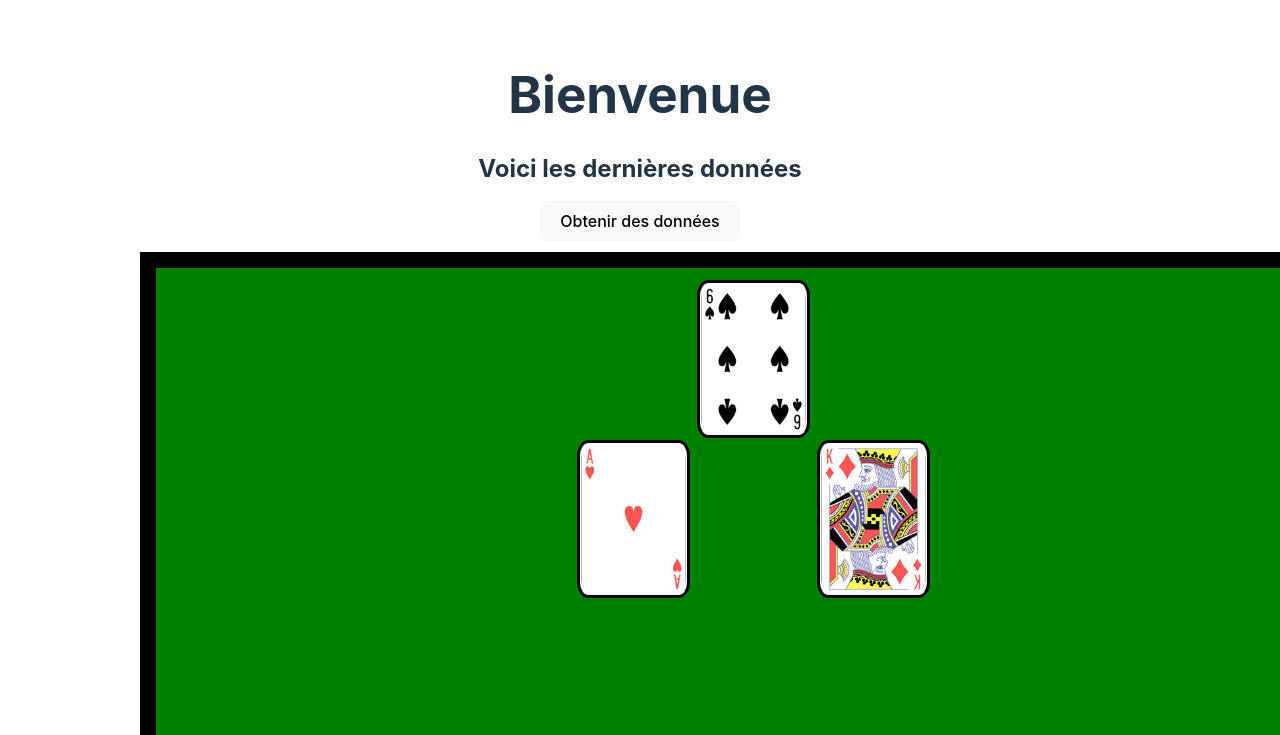
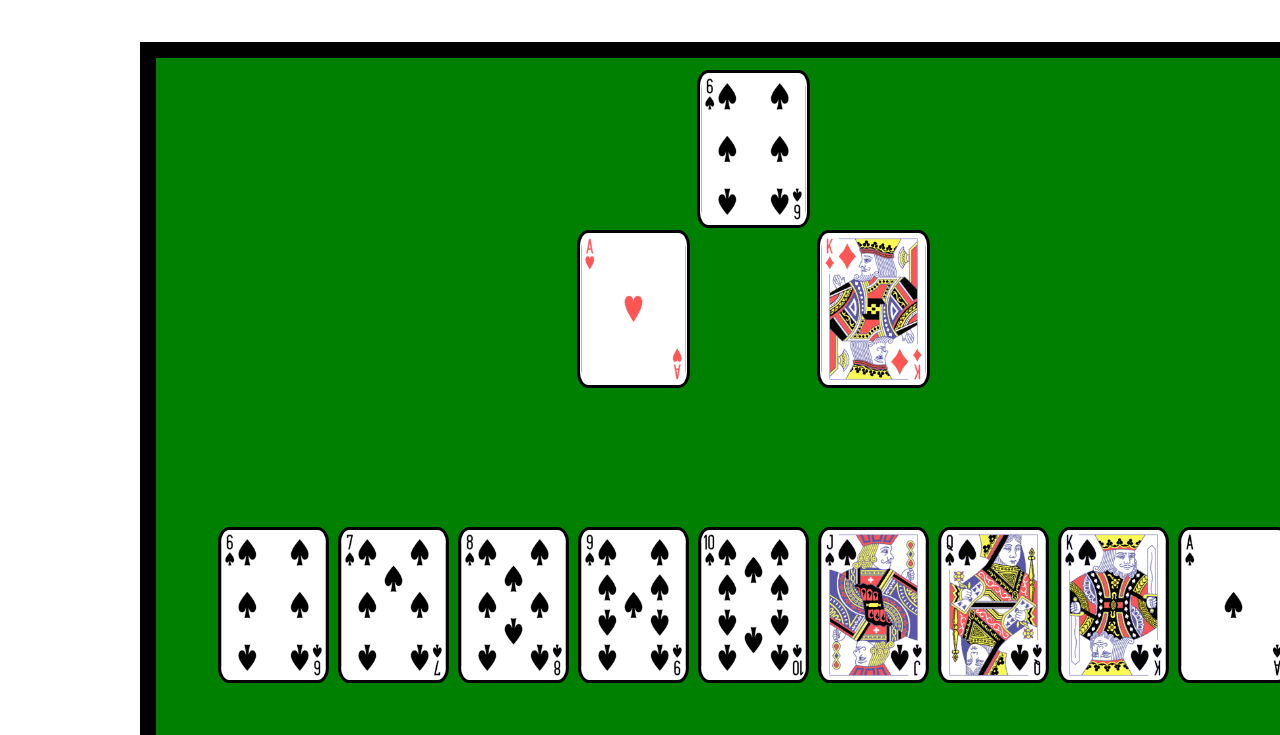
Before and after one commit to PDG-Javass/IJass, a Svelte app in the folder client/: page / in a window 1280 px wide. Shown: the top 735 px of the page. Built offline with nearby package versions, Linux system fonts and the light colour scheme.

Commit message:
feat: nouvelle architecture

```diff
--- a/client/src/App.svelte
+++ b/client/src/App.svelte
@@ -1,126 +1,8 @@
 <script lang="ts">
-  const URL = "https://server-xxcwjwt7qq-ue.a.run.app/coucou";
 
-  async function getData() {
-    const res = await fetch(URL);
-    const text = await res.text();
-
-    if (res.ok) {
-      return text;
-    } else {
-      throw new Error(text);
-    }
-  }
-
-  let data;
-
-	function handleClick() {
-		data = getData();
-	}
-
-
-
-  //player's deck
-  let deck = [
-    {name: "cards/card_0_0_160.png", visible: true},
-    {name: "cards/card_0_1_160.png", visible: true},
-    {name: "cards/card_0_2_160.png", visible: true},
-    {name: "cards/card_0_3_160.png", visible: true},
-    {name: "cards/card_0_4_160.png", visible: true},
-    {name: "cards/card_0_5_160.png", visible: true},
-    {name: "cards/card_0_6_160.png", visible: true},
-    {name: "cards/card_0_7_160.png", visible: true},
-    {name: "cards/card_0_8_160.png", visible: true}
-
-  ];
-
-
-  let card_board ='';
-  let visible = false;
-
-//play the selected card
-  function moveCardToBoard(x){
-    deck[x].visible = false;
-    visible = true;
-    card_board = deck[x].name;
-  }
-
-
-
-
+import Board from "./lib/Board.svelte"
 </script>
 
 <main>
-  <h1>Bienvenue</h1>
-  <h2>Voici les dernières données</h2>
-
-  {#if data != undefined}
-    {#await data}
-      <p>...veuillez patienter</p>
-    {:then content}
-      <p>Le serveur dit {content}</p>
-    {:catch error}
-      <p style="color: red">Erreur</p>
-    {/await}
-  {/if}
-  <button on:click={handleClick}>Obtenir des données</button>
+  <Board/>
 </main>
-
-<body>
-  <!-- board with cards -->
-  <div class="main">
-    <div class="table">
-      <div class="board">
-
-        <!-- fold cards -->
-        <div class="tapis">
-          <table class="tab_tapis">
-            <tr>
-              <td></td>
-              <td id="card_co" class="card-small"><img src="cards/card_0_0_160.png" alt="carte"></td>
-              <td></td>
-            </tr>
-            <tr>
-              <td id="card_op_1" class="card-small"><img src="cards/card_1_8_160.png" alt="carte"></td>
-              <td></td>
-              <td id="card_op_2" class="card-small"><img src="cards/card_2_7_160.png" alt="carte"></td>
-            </tr>
-            <tr>
-              <td></td>
-
-              {#if visible}
-              <td id="card_me" class="card-small"><img src={card_board} alt="carte"></td>
-              {/if}
-
-              <td></td>
-            </tr>
-          </table>
-        </div>
-
-        <div>
-          <!-- players cards-->
-          <table class="tab_tapis">
-            <tr>
-
-              <!-- each card is visible at the beginning. On click goes to board and dispear -->
-              {#each deck as {name, visible}, i}
-                {#if visible}
-                <td id="card_0"><div class="card-small">
-                  <img src={name} alt="carte" on:click={() => moveCardToBoard(i)}>
-                </div></td>
-                {/if}
-              {/each}
-
-
-            </tr>
-          </table>
-        </div>
-
-
-      </div>
-    </div>
-  </div>
-
-
-
-</body>
--- /dev/null
+++ b/client/src/lib/Board.svelte
@@ -0,0 +1,89 @@
+<script lang="ts">
+
+    //player's deck
+    let deck = [
+      {name: "cards/card_0_0_160.png", visible: true},
+      {name: "cards/card_0_1_160.png", visible: true},
+      {name: "cards/card_0_2_160.png", visible: true},
+      {name: "cards/card_0_3_160.png", visible: true},
+      {name: "cards/card_0_4_160.png", visible: true},
+      {name: "cards/card_0_5_160.png", visible: true},
+      {name: "cards/card_0_6_160.png", visible: true},
+      {name: "cards/card_0_7_160.png", visible: true},
+      {name: "cards/card_0_8_160.png", visible: true}
+
+    ];
+
+
+    let card_board ='';
+    let visible = false;
+
+  //play the selected card
+    function moveCardToBoard(x){
+      deck[x].visible = false;
+      visible = true;
+      card_board = deck[x].name;
+    }
+
+
+  </script>
+
+
+  <body>
+    <!-- board with cards -->
+    <div class="main">
+      <div class="table">
+        <div class="board">
+
+          <!-- fold cards -->
+          <div class="tapis">
+            <table class="tab_tapis">
+              <tr>
+                <td></td>
+                <td id="card_co" class="card-small"><img src="cards/card_0_0_160.png" alt="carte"></td>
+                <td></td>
+              </tr>
+              <tr>
+                <td id="card_op_1" class="card-small"><img src="cards/card_1_8_160.png" alt="carte"></td>
+                <td></td>
+                <td id="card_op_2" class="card-small"><img src="cards/card_2_7_160.png" alt="carte"></td>
+              </tr>
+              <tr>
+                <td></td>
+
+                {#if visible}
+                <td id="card_me" class="card-small"><img src={card_board} alt="carte"></td>
+                {/if}
+
+                <td></td>
+              </tr>
+            </table>
+          </div>
+
+          <div>
+            <!-- players cards-->
+            <table class="tab_tapis">
+              <tr>
+
+                <!-- each card is visible at the beginning. On click goes to board and dispear -->
+                {#each deck as {name, visible}, i}
+                  {#if visible}
+                  <td id="card_0"><div class="card-small">
+                    <img src={name} alt="carte" on:click={() => moveCardToBoard(i)}>
+                  </div></td>
+                  {/if}
+                {/each}
+
+
+              </tr>
+            </table>
+          </div>
+
+
+        </div>
+      </div>
+    </div>
+
+
+
+  </body>
```
